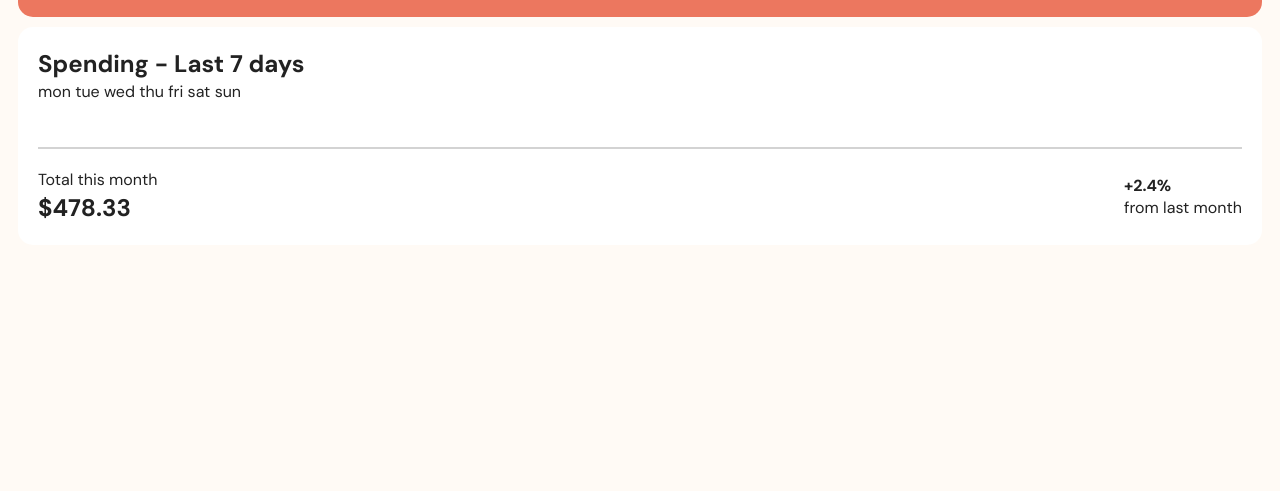
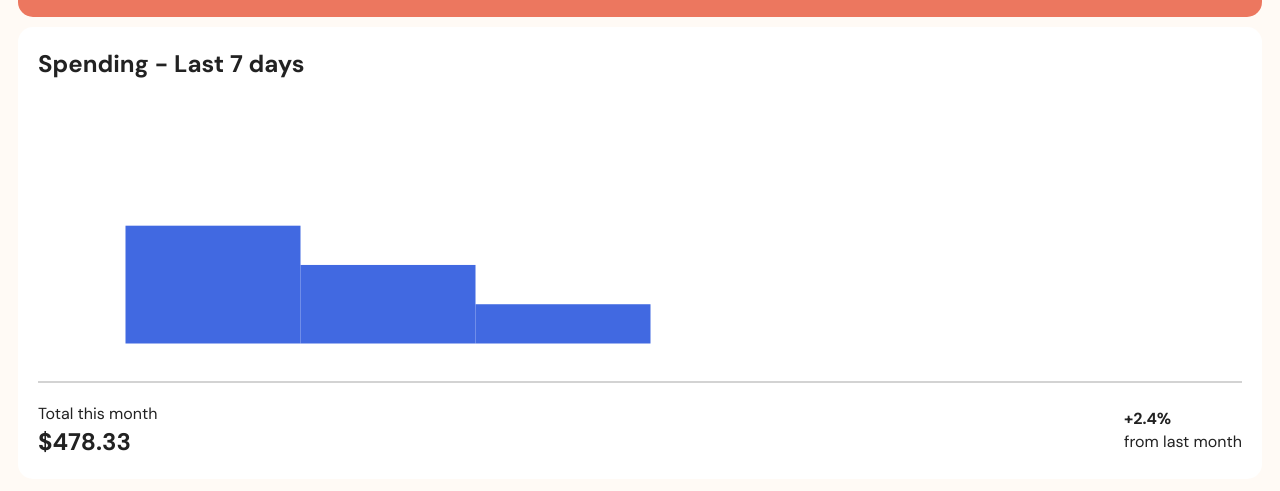
Before and after one commit to mathum49/expenses-chart, a website built with Parcel: page index.html in a window 1280 px wide. Shown: the part 89-580 px from the top of the page. Built offline with nearby package versions, Linux system fonts and the light colour scheme.

Commit message:
added first draft of chart with D3 libray

```diff
--- a/css/main.css
+++ b/css/main.css
@@ -117,7 +117,7 @@ textarea {
 
    }
    .chart{
-    height: 100px;
+
    }
 
    .spending{
@@ -128,6 +128,10 @@ textarea {
     align-items: center
 
    }
+
+
+  /* Graph Style */
+
 
 
   /* Mobile Style //////////////////////////////////*/
--- a/index.html
+++ b/index.html
@@ -11,6 +11,8 @@
   <!-- Feel free to remove these styles or customise in your own stylesheet 👍 -->
   <link rel="stylesheet" href="css/main.css">
   <link rel="preconnect" href="https://fonts.googleapis.com"><link rel="preconnect" href="https://fonts.gstatic.com" crossorigin><link href="https://fonts.googleapis.com/css2?family=DM+Sans:wght@400;700&display=swap" rel="stylesheet">
+
+  <script src="https://d3js.org/d3.v7.min.js"></script>
   <!-- <style>
     .attribution { font-size: 11px; text-align: center; }
     .attribution a { color: hsl(228, 45%, 44%); }
@@ -26,14 +28,7 @@
   <main>
     <section class="chart">
       <h2>Spending - Last 7 days</h2>
-      <p> mon
-        tue
-        wed
-        thu
-        fri
-        sat
-        sun
-      </p>
+      <div id="d3-chart"></div>
     </section>
 
 
@@ -57,6 +52,9 @@
       Coded by <a href="#">Mathilde Humeau</a>.
     </div>
   </footer> -->
+  <script src="js/main.js"></script>
+
+
 
 </body>
 </html>
--- a/js/main.js
+++ b/js/main.js
@@ -0,0 +1,66 @@
+//chart data
+const data = [
+        {
+          day: "mon",
+          amount: 17.45
+        },
+        {
+          day: "tue",
+          amount: 34.91
+        },
+        {
+          day: "wed",
+          amount: 52.36
+        },
+        // {
+        //   "day": "thu",
+        //   "amount": 31.07
+        // },
+        // {
+        //   "day": "fri",
+        //   "amount": 23.39
+        // },
+        // {
+        //   "day": "sat",
+        //   "amount": 43.28
+        // },
+        // {
+        //   "day": "sun",
+        //   "amount": 25.48
+        // }
+      ];
+
+const width = 800;
+const height = 400;
+const margin = { top: 50, bottom: 50, left: 50, right:50};
+
+const svg = d3.select('#d3-chart')
+      .append('svg')
+      .attr('width', width - margin.left - margin.right)
+      .attr('height', height - margin.top - margin.bottom)
+      .attr("viewBox", [0, 0, width, height]);
+
+const x = d3.scaleBand()
+      .domain(d3.range(data.length))
+      .range([margin.left, width - margin.right])
+      .padding (0,1)
+
+const y = d3.scaleLinear()
+      .domain([0, 100])
+      .range([height - margin.bottom, margin.top]);
+
+svg
+    .append('g')
+    .attr('fill', 'royalblue')
+    .selectAll('rect')
+    .data(data.sort((a, b) => d3.descending(a.amount, b.amount)))
+    .join("rect")
+      .attr("x", (d, i) => x(i))
+      .attr("y", d => y(d.amount))
+      .attr('title', (d) => d.amount)
+      .attr("class", "rect")
+      .attr("height", d => y(0) - y(d.amount))
+      .attr("width", x.bandwidth());
+
+
+svg.node();
```
